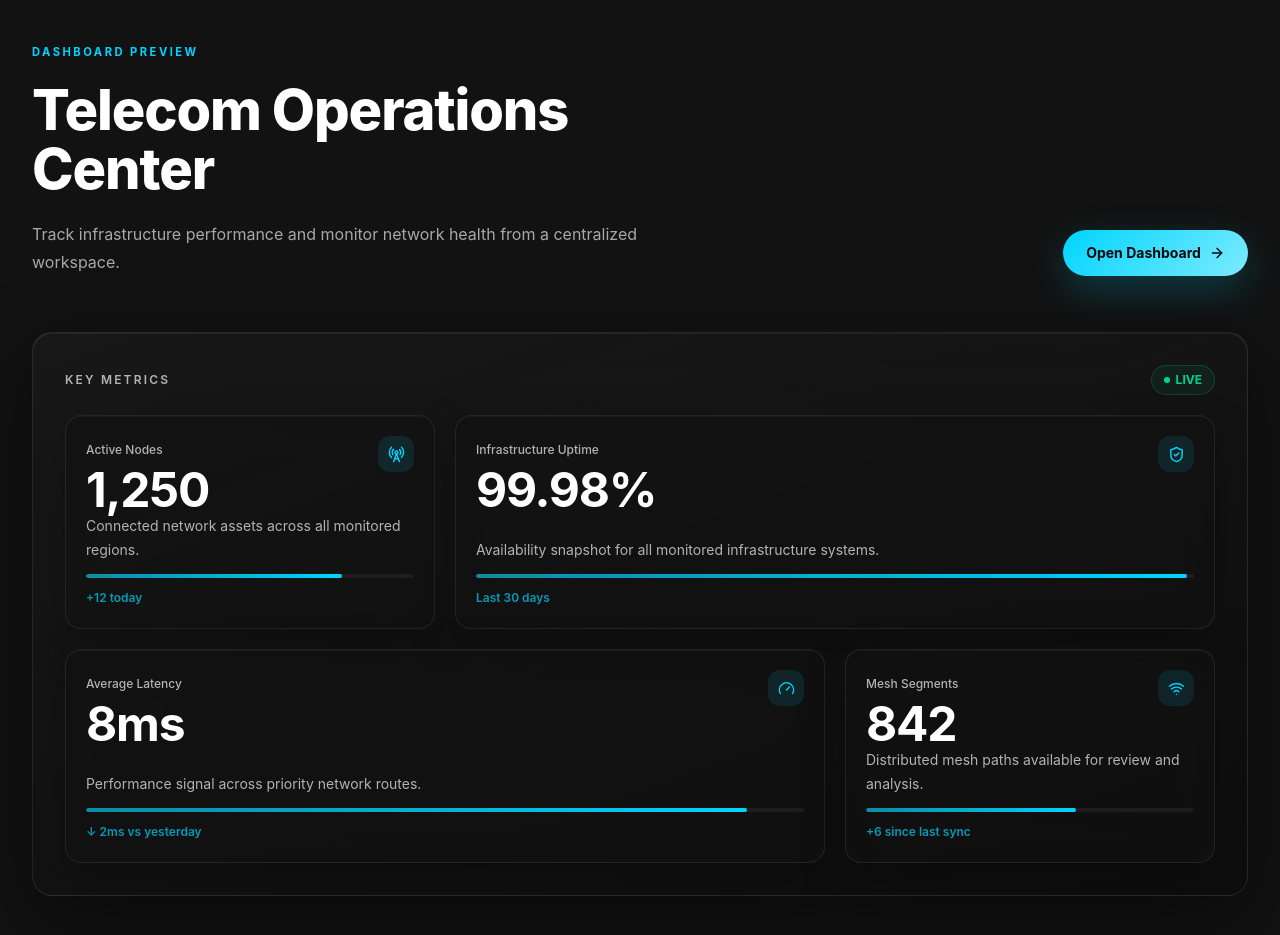
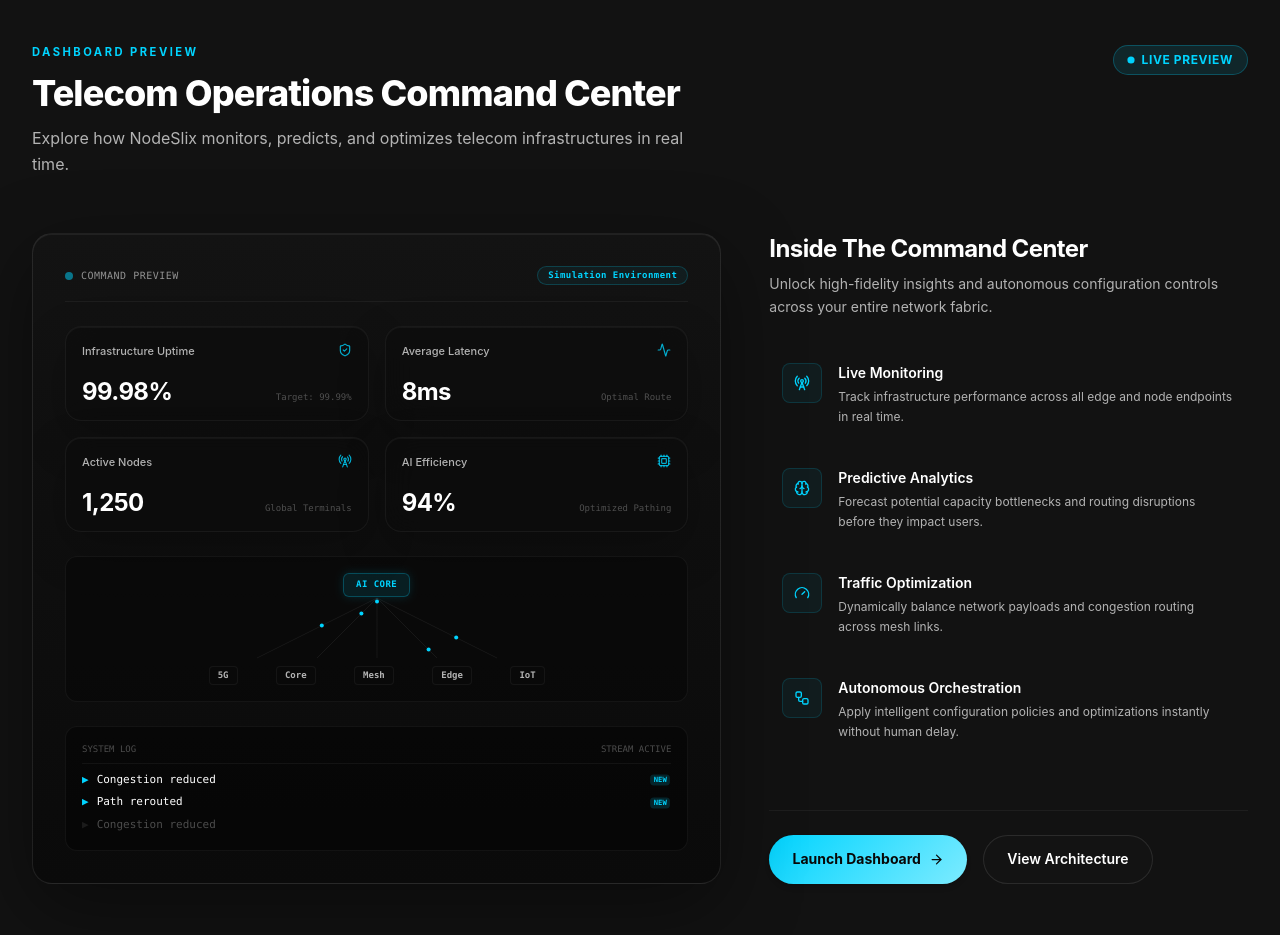
Before and after one commit to nodeslix-web/nodeslix, a React (Vite) app: page / in a window 1280 px wide. Shown: the part 5340-6275 px from the top of the page. Built offline with nearby package versions, Linux system fonts and the light colour scheme.

Commit message:
feat: create DashboardPreview section with interactive infrastructure metrics and simulated activity log

```diff
--- a/src/components/sections/DashboardPreview.jsx
+++ b/src/components/sections/DashboardPreview.jsx
@@ -1,151 +1,325 @@
+import { useEffect, useState } from 'react';
 import { Link } from 'react-router-dom';
-import { motion as Motion } from 'framer-motion';
-import { ArrowRight, Gauge, RadioTower, ShieldCheck, Wifi } from 'lucide-react';
+import { motion as Motion, AnimatePresence } from 'framer-motion';
+import {
+  ArrowRight,
+  Activity,
+  Brain,
+  Gauge,
+  Workflow,
+  RadioTower,
+  ShieldCheck,
+  Cpu
+} from 'lucide-react';
 
-const previewCards = [
+/* ─── Compact metrics configuration for the Mockup Panel ─── */
+const metrics = [
+  { label: 'Infrastructure Uptime', value: '99.98%', icon: ShieldCheck, sub: 'Target: 99.99%' },
+  { label: 'Average Latency', value: '8ms', icon: Activity, sub: 'Optimal Route' },
+  { label: 'Active Nodes', value: '1,250', icon: RadioTower, sub: 'Global Terminals' },
+  { label: 'AI Efficiency', value: '94%', icon: Cpu, sub: 'Optimized Pathing' },
+];
+
+/* ─── Right column capabilities checklist ─── */
+const commandCapabilities = [
   {
-    label: 'Active Nodes',
-    value: '1,250',
-    trend: '+12 today',
-    trendUp: true,
-    description: 'Connected network assets across all monitored regions.',
+    title: 'Live Monitoring',
+    description: 'Track infrastructure performance across all edge and node endpoints in real time.',
     icon: RadioTower,
-    barWidth: 78,
   },
   {
-    label: 'Infrastructure Uptime',
-    value: '99.98%',
-    trend: 'Last 30 days',
-    trendUp: true,
-    description: 'Availability snapshot for all monitored infrastructure systems.',
-    icon: ShieldCheck,
-    barWidth: 99,
+    title: 'Predictive Analytics',
+    description: 'Forecast potential capacity bottlenecks and routing disruptions before they impact users.',
+    icon: Brain,
   },
   {
-    label: 'Average Latency',
-    value: '8ms',
-    trend: '↓ 2ms vs yesterday',
-    trendUp: true,
-    description: 'Performance signal across priority network routes.',
+    title: 'Traffic Optimization',
+    description: 'Dynamically balance network payloads and congestion routing across mesh links.',
     icon: Gauge,
-    barWidth: 92,
   },
   {
-    label: 'Mesh Segments',
-    value: '842',
-    trend: '+6 since last sync',
-    trendUp: true,
-    description: 'Distributed mesh paths available for review and analysis.',
-    icon: Wifi,
-    barWidth: 64,
+    title: 'Autonomous Orchestration',
+    description: 'Apply intelligent configuration policies and optimizations instantly without human delay.',
+    icon: Workflow,
   },
 ];
 
+/* ─── Running activity feed log items ─── */
+const activities = [
+  'Traffic optimized',
+  'Congestion reduced',
+  'Path rerouted',
+  'Node recovered',
+  'Infrastructure healthy',
+];
+
 const DashboardPreview = () => {
+  const [feed, setFeed] = useState([
+    'Traffic optimized',
+    'Congestion reduced',
+    'Path rerouted',
+  ]);
+
+  /* ─── Cycle the activity feed every 2.5 seconds ─── */
+  useEffect(() => {
+    const interval = setInterval(() => {
+      setFeed((prev) => {
+        const nextIndex = (activities.indexOf(prev[0]) + 1) % activities.length;
+        return [activities[nextIndex], prev[0], prev[1]];
+      });
+    }, 2500);
+    return () => clearInterval(interval);
+  }, []);
+
   return (
-    <section id="dashboard" className="section-shell scroll-mt-20 bg-nodeslix-secondary">
+    <section id="dashboard" className="section-shell scroll-mt-20 bg-nodeslix-secondary overflow-hidden">
       <div className="app-container space-y-14">
-        {/* Dashboard preview section: large preview frame with dashboard route button. */}
+
+        {/* ─── Section Header ─── */}
         <Motion.div
-          initial={{ opacity: 0, y: 18 }}
+          initial={{ opacity: 0, y: 16 }}
           whileInView={{ opacity: 1, y: 0 }}
-          viewport={{ once: true, amount: 0.35 }}
-          transition={{ duration: 0.55 }}
-          className="flex flex-col gap-6 sm:flex-row sm:items-end sm:justify-between"
+          viewport={{ once: true, amount: 0.4 }}
+          transition={{ duration: 0.5 }}
+          className="flex flex-col gap-6 lg:flex-row lg:items-start lg:justify-between"
         >
-          <div className="max-w-2xl space-y-5">
+          <div className="max-w-2xl space-y-3">
             <p className="section-kicker">Dashboard Preview</p>
-            <h2 className="section-title">Telecom Operations Center</h2>
-            <p className="section-copy">
-              Track infrastructure performance and monitor network health from a centralized workspace.
+            <h2 className="text-3xl font-extrabold tracking-tight text-white sm:text-4xl">
+              Telecom Operations Command Center
+            </h2>
+            <p className="text-sm leading-relaxed text-nodeslix-muted sm:text-base">
+              Explore how NodeSlix monitors, predicts, and optimizes telecom infrastructures in real time.
             </p>
           </div>
 
-          <Link
-            to="/dashboard"
-            className="primary-button gap-2 shrink-0"
-          >
-            Open Dashboard <ArrowRight size={16} />
-          </Link>
+          {/* Status Badge */}
+          <div className="flex shrink-0 items-start">
+            <span className="inline-flex items-center gap-2 rounded-full border border-nodeslix-accent/25 bg-nodeslix-accent/10 px-3.5 py-1.5 text-xs font-bold uppercase tracking-wider text-nodeslix-accent">
+              <Motion.span
+                animate={{ opacity: [0.4, 1, 0.4], scale: [1, 1.2, 1] }}
+                transition={{ duration: 2, repeat: Infinity, ease: 'easeInOut' }}
+                className="block size-1.5 rounded-full bg-nodeslix-accent"
+              />
+              Live Preview
+            </span>
+          </div>
         </Motion.div>
 
+        {/* ─── Two-Column Preview Grid ─── */}
+        <div className="grid grid-cols-1 lg:grid-cols-12 gap-8 lg:gap-12 items-stretch">
+
+          {/* ─── Left Side: Dashboard Mockup Panel ─── */}
           <Motion.div
-          initial={{ opacity: 0, y: 24 }}
-          whileInView={{ opacity: 1, y: 0 }}
-          viewport={{ once: true, amount: 0.25 }}
-          transition={{ duration: 0.6 }}
-          className="panel-shell"
+            initial={{ opacity: 0, x: -16 }}
+            whileInView={{ opacity: 1, x: 0 }}
+            viewport={{ once: true, amount: 0.2 }}
+            transition={{ duration: 0.55 }}
+            className="lg:col-span-7 panel-shell relative flex flex-col justify-between space-y-6 overflow-hidden bg-gradient-to-b from-[#131313] to-[#0A0A0A]"
           >
-          {/* LIVE indicator */}
-          <div className="mb-5 flex items-center justify-between">
-            <p className="text-xs font-semibold uppercase tracking-[0.18em] text-nodeslix-muted">
-              Key Metrics
-            </p>
-            <Motion.span
-              animate={{ opacity: [0.7, 1, 0.7] }}
-              transition={{ duration: 2, repeat: Infinity, ease: 'easeInOut' }}
-              className="inline-flex items-center gap-1.5 rounded-full border border-emerald-500/25 bg-emerald-500/8 px-3 py-1.5 text-xs font-bold text-emerald-400"
-            >
-              <Motion.span
-                animate={{ scale: [1, 1.6, 1] }}
-                transition={{ duration: 1.4, repeat: Infinity, ease: 'easeInOut' }}
-                className="block size-1.5 rounded-full bg-emerald-400"
-              />
-              LIVE
-            </Motion.span>
+            {/* Header / Badges */}
+            <div className="flex justify-between items-center border-b border-white/5 pb-4">
+              <div className="flex items-center gap-2">
+                <span className="size-2 rounded-full bg-nodeslix-accent animate-pulse" />
+                <span className="text-[10px] font-mono tracking-wider uppercase text-nodeslix-muted/80">
+                  Command Preview
+                </span>
               </div>
-
-          <div className="grid min-h-[420px] gap-5 lg:grid-cols-3">
-            {previewCards.map((card, index) => {
-              const Icon = card.icon;
-
-              return (
-                <Motion.div
-                  key={card.label}
-                  whileHover={{ y: -3 }}
-                  transition={{ duration: 0.2 }}
-                  className={[
-                    'surface-card flex min-h-[180px] flex-col justify-between p-5',
-                    index === 1 || index === 2 ? 'lg:col-span-2' : '',
-                  ].join(' ')}
-                >
-                  <div className="flex items-start justify-between">
-                    <div>
-                      <span className="text-xs font-medium text-nodeslix-muted">{card.label}</span>
-                      <p className="mt-1.5 text-5xl font-bold tracking-tight text-white leading-none">
-                        {card.value}
-                      </p>
-                    </div>
-                    <span className="flex size-9 items-center justify-center rounded-xl bg-nodeslix-accent/10 text-nodeslix-accent">
-                      <Icon size={17} />
+              <span className="px-2.5 py-0.5 rounded-full border border-nodeslix-accent/20 bg-nodeslix-accent/5 text-[9px] font-mono text-nodeslix-accent tracking-wider font-bold">
+                Simulation Environment
               </span>
             </div>
 
-                  <div className="space-y-3">
-                    <p className="text-sm leading-[1.7] text-nodeslix-muted">
-                      {card.description}
-                    </p>
-                    {/* Sparkline bar */}
-                    <div className="space-y-1.5">
-                      <div className="h-1 w-full overflow-hidden rounded-full bg-white/6">
+            {/* Metrics 2x2 Grid */}
+            <div className="grid grid-cols-2 gap-4">
+              {metrics.map((m, idx) => {
+                const MetricIcon = m.icon;
+                return (
                   <Motion.div
-                          initial={{ width: 0 }}
-                          whileInView={{ width: `${card.barWidth}%` }}
-                          viewport={{ once: true }}
-                          transition={{ duration: 1.2, delay: index * 0.1, ease: 'easeOut' }}
-                          className="h-full rounded-full bg-gradient-to-r from-nodeslix-accent/60 to-nodeslix-accent"
-                        />
+                    key={idx}
+                    whileHover={{ y: -4 }}
+                    transition={{ type: 'tween', ease: 'easeInOut', duration: 0.25 }}
+                    className="surface-card p-4 flex flex-col justify-between min-h-[95px] group border-white/5 bg-[#0A0A0A]/50 hover:border-nodeslix-accent/30 hover:shadow-[0_0_15px_rgba(0,212,255,0.04)]"
+                  >
+                    <div className="flex justify-between items-start">
+                      <span className="text-[11px] text-nodeslix-muted font-medium">{m.label}</span>
+                      <MetricIcon size={14} className="text-nodeslix-accent/80 group-hover:scale-105 transition-transform" />
                     </div>
-                      <span className="text-xs font-semibold text-nodeslix-accent/70">
-                        {card.trend}
-                      </span>
-                    </div>
+                    <div className="mt-3 flex items-baseline justify-between">
+                      <span className="text-2xl font-bold text-white tracking-tight leading-none">{m.value}</span>
+                      <span className="text-[9px] font-mono text-nodeslix-muted/40">{m.sub}</span>
                     </div>
                   </Motion.div>
                 );
               })}
             </div>
+
+            {/* Mini Network Visual (Hub & Spoke Topology) */}
+            <div className="relative py-4 bg-black/30 rounded-xl border border-white/5 flex flex-col items-center justify-center min-h-[140px]">
+              <div className="flex flex-col items-center justify-between h-28 w-full relative max-w-sm px-4">
+
+                {/* Center Hub */}
+                <div className="z-10 flex flex-col items-center">
+                  <span className="px-3 py-1 rounded-md bg-nodeslix-accent/10 border border-nodeslix-accent/25 text-[9px] font-mono font-bold text-nodeslix-accent shadow-[0_0_10px_rgba(0,212,255,0.15)] uppercase tracking-wider">
+                    AI Core
+                  </span>
+                </div>
+
+                {/* Animated connectors */}
+                <svg className="absolute inset-0 w-full h-full pointer-events-none select-none" viewBox="0 0 300 112">
+                  <path d="M 150 25 L 30 85" stroke="rgba(255,255,255,0.06)" strokeWidth="1" />
+                  <path d="M 150 25 L 90 85" stroke="rgba(255,255,255,0.06)" strokeWidth="1" />
+                  <path d="M 150 25 L 150 85" stroke="rgba(255,255,255,0.06)" strokeWidth="1" />
+                  <path d="M 150 25 L 210 85" stroke="rgba(255,255,255,0.06)" strokeWidth="1" />
+                  <path d="M 150 25 L 270 85" stroke="rgba(255,255,255,0.06)" strokeWidth="1" />
+
+                  {/* Dynamic glowing packet dots */}
+                  <Motion.circle
+                    r="2"
+                    fill="#00D4FF"
+                    animate={{ cx: [150, 30], cy: [25, 85] }}
+                    transition={{ duration: 2, repeat: Infinity, ease: 'linear', delay: 0 }}
+                  />
+                  <Motion.circle
+                    r="2"
+                    fill="#00D4FF"
+                    animate={{ cx: [150, 90], cy: [25, 85] }}
+                    transition={{ duration: 2, repeat: Infinity, ease: 'linear', delay: 0.4 }}
+                  />
+                  <Motion.circle
+                    r="2"
+                    fill="#00D4FF"
+                    animate={{ cx: [150, 150], cy: [25, 85] }}
+                    transition={{ duration: 2, repeat: Infinity, ease: 'linear', delay: 0.8 }}
+                  />
+                  <Motion.circle
+                    r="2"
+                    fill="#00D4FF"
+                    animate={{ cx: [150, 210], cy: [25, 85] }}
+                    transition={{ duration: 2, repeat: Infinity, ease: 'linear', delay: 1.2 }}
+                  />
+                  <Motion.circle
+                    r="2"
+                    fill="#00D4FF"
+                    animate={{ cx: [150, 270], cy: [25, 85] }}
+                    transition={{ duration: 2, repeat: Infinity, ease: 'linear', delay: 1.6 }}
+                  />
+                </svg>
+
+                {/* Target spokes row */}
+                <div className="w-full flex justify-between items-center z-10 px-2 mt-auto">
+                  {['5G', 'Core', 'Mesh', 'Edge', 'IoT'].map((node) => (
+                    <span
+                      key={node}
+                      className="px-2 py-0.5 rounded border border-white/5 bg-[#0A0A0A]/90 text-[9px] font-mono font-semibold text-nodeslix-muted"
+                    >
+                      {node}
+                    </span>
+                  ))}
+                </div>
+              </div>
+            </div>
+
+            {/* Scrolling Activity Feed */}
+            <div className="border border-white/5 bg-black/40 rounded-xl p-4 font-mono text-[11px] space-y-2">
+              <div className="flex justify-between items-center text-[9px] text-nodeslix-muted/40 border-b border-white/5 pb-1.5 mb-2">
+                <span>SYSTEM LOG</span>
+                <span>STREAM ACTIVE</span>
+              </div>
+              <div className="relative h-[62px] overflow-hidden flex flex-col gap-1.5">
+                <AnimatePresence mode="popLayout">
+                  {feed.map((act, index) => (
+                    <Motion.div
+                      key={act}
+                      initial={{ opacity: 0, y: -10 }}
+                      animate={{ opacity: index === 0 ? 1 : 0.4, y: 0 }}
+                      exit={{ opacity: 0, y: 10 }}
+                      transition={{ duration: 0.35, ease: 'easeOut' }}
+                      className="flex items-center gap-2"
+                    >
+                      <span className={index === 0 ? 'text-nodeslix-accent' : 'text-nodeslix-muted/30'}>▶</span>
+                      <span className={index === 0 ? 'text-white font-medium' : 'text-nodeslix-muted'}>
+                        {act}
+                      </span>
+                      {index === 0 && (
+                        <span className="ml-auto text-[8px] px-1 py-0.2 bg-nodeslix-accent/15 text-nodeslix-accent rounded font-mono font-bold scale-90">
+                          NEW
+                        </span>
+                      )}
                     </Motion.div>
+                  ))}
+                </AnimatePresence>
+              </div>
+            </div>
+
+          </Motion.div>
+
+          {/* ─── Right Side: Capability Sidebar ─── */}
+          <Motion.div
+            initial={{ opacity: 0, x: 16 }}
+            whileInView={{ opacity: 1, x: 0 }}
+            viewport={{ once: true, amount: 0.2 }}
+            transition={{ duration: 0.55 }}
+            className="lg:col-span-5 flex flex-col justify-between h-full space-y-8"
+          >
+            <div className="space-y-6">
+              <div className="space-y-2">
+                <h3 className="text-xl font-bold tracking-tight text-white sm:text-2xl">
+                  Inside The Command Center
+                </h3>
+                <p className="text-sm text-nodeslix-muted leading-relaxed">
+                  Unlock high-fidelity insights and autonomous configuration controls across your entire network fabric.
+                </p>
+              </div>
+
+              {/* Capability cards list */}
+              <div className="space-y-4 pt-2">
+                {commandCapabilities.map((cap, idx) => {
+                  const CapIcon = cap.icon;
+                  return (
+                    <Motion.div
+                      key={idx}
+                      whileHover={{ x: 4 }}
+                      transition={{ type: 'tween', ease: 'easeOut', duration: 0.2 }}
+                      className="flex items-start gap-4 p-3 rounded-xl border border-transparent hover:border-white/5 hover:bg-white/[0.02] transition-colors group"
+                    >
+                      <span className="flex size-10 shrink-0 items-center justify-center rounded-lg bg-nodeslix-accent/5 text-nodeslix-accent border border-nodeslix-accent/15 group-hover:scale-105 transition-transform">
+                        <CapIcon size={16} />
+                      </span>
+                      <div className="space-y-1">
+                        <h4 className="text-sm font-semibold text-white group-hover:text-nodeslix-accent transition-colors">
+                          {cap.title}
+                        </h4>
+                        <p className="text-xs leading-relaxed text-nodeslix-muted line-clamp-2">
+                          {cap.description}
+                        </p>
+                      </div>
+                    </Motion.div>
+                  );
+                })}
+              </div>
+            </div>
+
+            {/* CTAs */}
+            <div className="flex flex-wrap gap-4 pt-6 border-t border-white/5 mt-auto">
+              <Link
+                to="/dashboard"
+                className="primary-button inline-flex items-center justify-center gap-2 text-sm font-bold transition-all duration-200 hover:-translate-y-0.5 hover:shadow-[0_4px_16px_rgba(0,212,255,0.15)] shadow-md"
+              >
+                Launch Dashboard <ArrowRight size={15} />
+              </Link>
+              <a
+                href="#architecture"
+                className="secondary-button inline-flex items-center justify-center gap-2 text-sm font-semibold border border-white/10 hover:border-white/20 transition-all duration-200 hover:-translate-y-0.5"
+              >
+                View Architecture
+              </a>
+            </div>
+
+          </Motion.div>
+
+        </div>
+
       </div>
     </section>
   );
```
Lines whose indentation alone changed are shown as unchanged.
